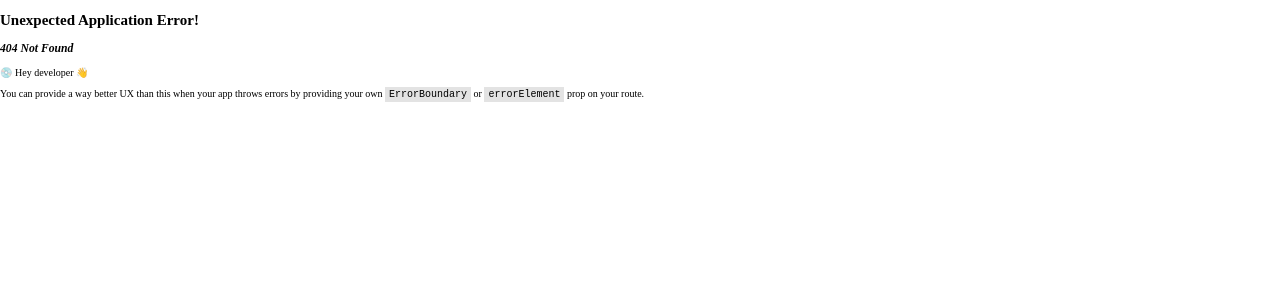
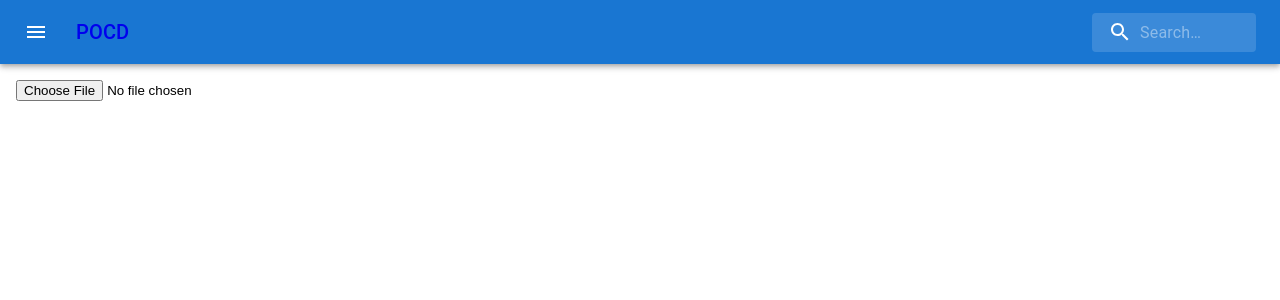
Before and after one commit to jgjudd/poc-dashboard, a React (Vite) app: page /text in a window 1280 px wide. Before the commit this address had no page. Shown: the top 300 px of the page. Built offline with nearby package versions, Linux system fonts and the light colour scheme.

Commit message:
added word count util

```diff
--- a/src/App.jsx
+++ b/src/App.jsx
@@ -2,6 +2,7 @@ import './App.css'
 import Header from './components/MUI/Header'
 import LandingPage from './pages/LandingPage'
 import ExcelTool from './pages/ExcelTool'
+import TextTool from './pages/TextTool'
 
 import {
   Route,
@@ -29,6 +30,7 @@ const router = createBrowserRouter(createRoutesFromElements(
       <Route path='/router/user' element={<div>User Content</div>} loader={()=>{return null}} />
       <Route path='/router/admin' element={<div>Admin Content</div>} loader={()=>{return null}} />
     </Route>
+    <Route path="/text" element={<TextTool />} />
   </Route>
 ))
 
--- a/src/components/MUI/Header.jsx
+++ b/src/components/MUI/Header.jsx
@@ -74,7 +74,7 @@ export default function SearchAppBar() {
             component="div"
             sx={{ flexGrow: 1, display: { xs: 'none', sm: 'block' } }}
           >
-            <Link to={'/'}>POCD</Link>
+            <Link to={'/'} style={{ textDecoration: 'none' }}>POCD</Link>
           </Typography>
           <Search>
             <SearchIconWrapper>
--- a/src/pages/ExcelTool.jsx
+++ b/src/pages/ExcelTool.jsx
@@ -3,7 +3,7 @@ const ExcelTool = () => {
   return (
     <>
       <div style={{ margin: '1rem' }}>
-        <input type='file' id='file-import' />
+        <input type='file' accept='.xls,.xlsx' id='file-import' />
       </div>
       <div id='display-area'>
 
--- a/src/pages/LandingPage.jsx
+++ b/src/pages/LandingPage.jsx
@@ -12,10 +12,14 @@ const LandingPage = () => {
           </Link>
           <Link to={'/router'}>
             <button type='button' style={{ padding: '1rem', margin: '1rem' }}>
-              Router Demo
+              Nested Router Demo
             </button>
           </Link>
-          <button type='button' style={{ padding: '1rem', margin: '1rem' }}>Button C</button>
+          <Link to={'/text'}>
+            <button type='button' style={{ padding: '1rem', margin: '1rem' }}>
+              Text Tool
+            </button>
+          </Link>
       </div>
     </div>
   )
--- /dev/null
+++ b/src/pages/TextTool.jsx
@@ -0,0 +1,76 @@
+import { useState, useEffect } from 'react'
+
+const TextTool = () => {
+  const [text, setText] = useState('')
+  const [wordTuples, setWordTuples] = useState([])
+
+  const handleTextInput = () => {
+    const file = document.getElementById("text-file-upload-input").files[0];
+
+    var fileReader = new FileReader();
+    fileReader.onload = function(fileLoadedEvent){
+        var textFromFileLoaded = fileLoadedEvent.target.result;
+        setText(textFromFileLoaded)
+    };
+
+    fileReader.readAsText(file, "UTF-8");
+  }
+
+  useEffect(() => {
+    const wordArray = text.split(' ')
+    const wordObject = {}
+
+    for (let word of wordArray) {
+      // clear empties
+      word = word.trim()
+      if (word) {
+        // strip periods and commas
+        word = word.replace('.', '')
+        word = word.replace(',', '')
+        // build object
+        wordObject[word] = wordObject[word] + 1 || 0
+      }
+    }
+
+    const x = Object.entries(wordObject)
+    setWordTuples(x)
+
+  }, [text])
+
+  return (
+    <>
+      <div style={{ margin: '1rem' }}>
+        <input
+          type='file'
+          accept='.txt'
+          id='text-file-upload-input'
+          onChange={e => handleTextInput(e.target.value)}
+        />
+      </div>
+      <div id='display-area'>
+        <div style={{ marginLeft: '1rem' }}>
+          {
+            wordTuples.length > 0 && (
+              <>
+                <h3 style={{ fontSize: '1.5rem'}}><b>Word Count</b>:</h3>
+                {
+                  wordTuples.map((tup, i) => (
+                    <div key={i}>
+                      <p style={{ fontSize: '1rem' }}><b>{ tup[0] }</b>: { tup[1] }</p>
+                    </div>
+                  ))
+                }
+                <div>
+                  <h3 style={{ fontSize: '1.5rem'}}>Original Text: </h3>
+                  { text && <p style={{ fontSize: '1rem'}}>{text}</p> }
+                </div>
+              </>
+            )
+          }
+        </div>
+      </div>
+    </>
+  )
+}
+
+export default TextTool
```
